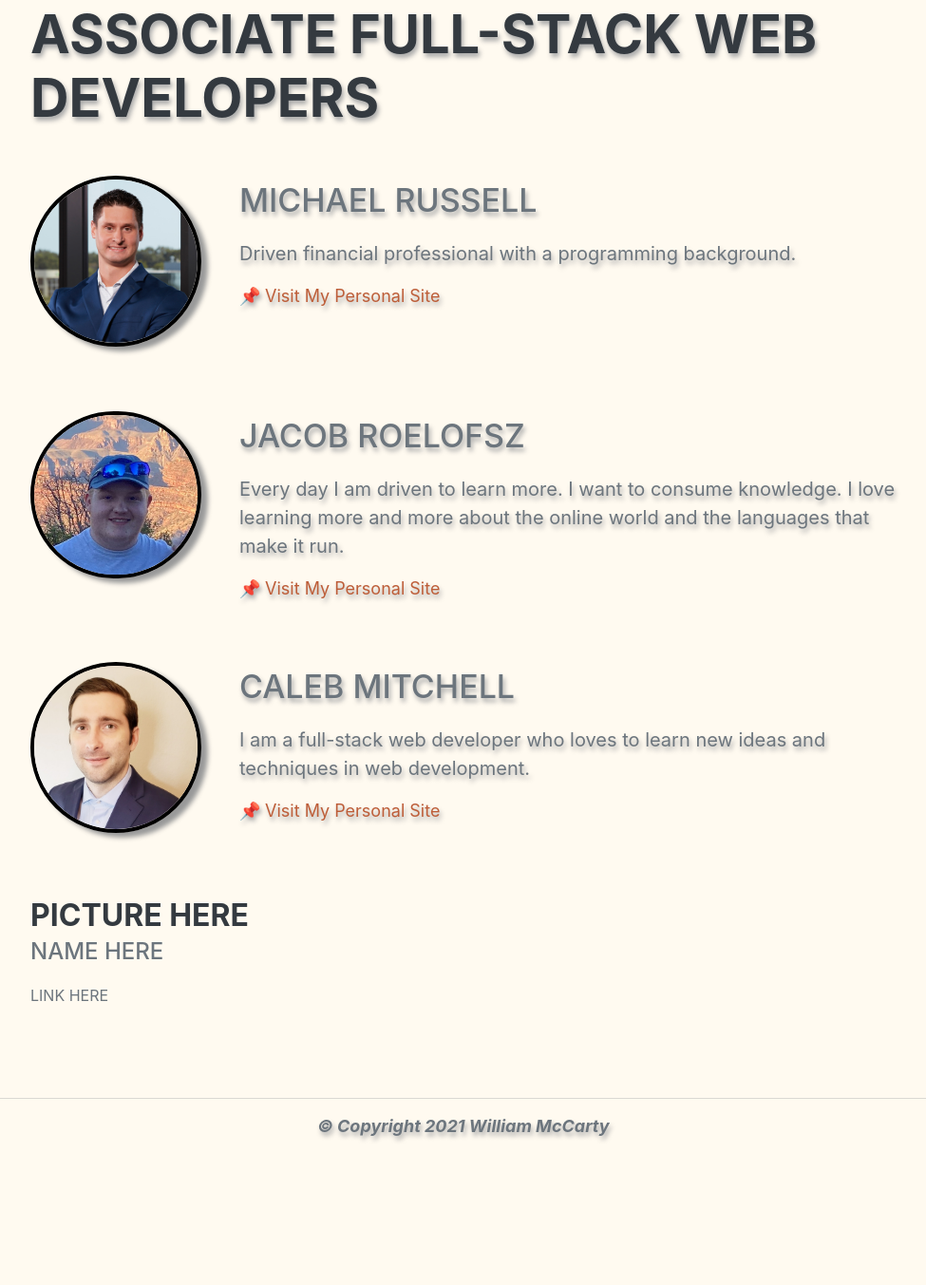
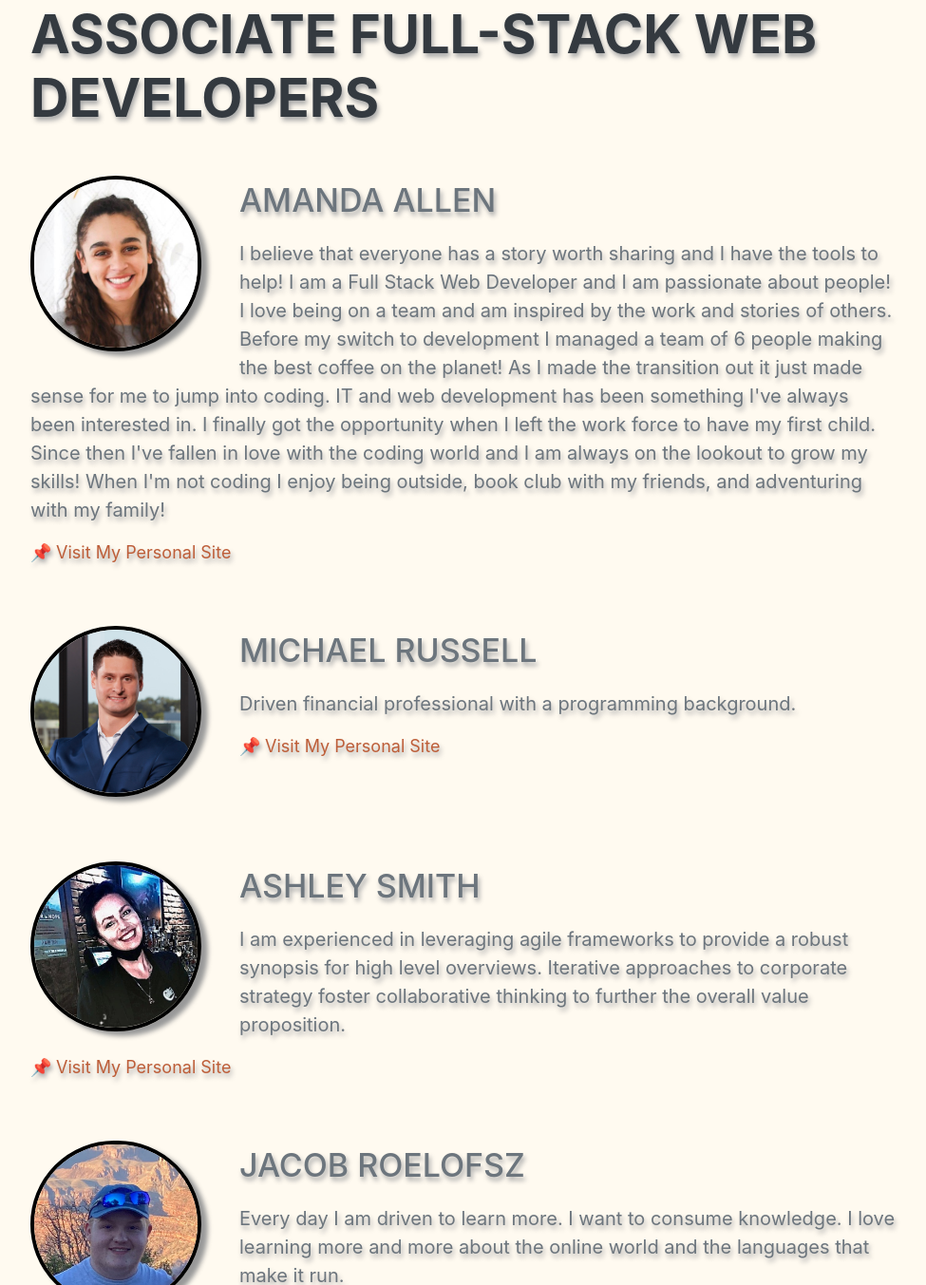
Before and after one commit to WilliamMcCarty/FED1PersonalSite, a plain HTML site: page FED1PersonalSite/links.html in a window 1280 px wide. Shown: the part 878-2231 px from the top of the page at 95% size, without its empty margins (288-1263 px from the left). Before the commit the page ends 2092 px from the top, so only its background shows below. Drawn offline with nearby package versions, Linux system fonts and the light colour scheme; a web font is replaced by a local one.

Commit message:
Added amanda allen and ashley smith to the links section

```diff
--- a/FED1PersonalSite/links.html
+++ b/FED1PersonalSite/links.html
@@ -63,11 +63,31 @@
                 <div class="d-flex flex-column flex-md-row justify-content-between mb-5">
                     <div class="flex-grow-1">
                         <h3 class="mb-0">
+                            <img class="img-responsive thumb" src="images/classmates/amandaallen.jpg" alt="Amanda Allen" title="Amanda Allen" />
+                        </h3>
+                        <div class="subheading mb-3 classMemberName textShadow">Amanda Allen</div>
+                        <p class="classMemberBio textShadow">I believe that everyone has a story worth sharing and I have the tools to help!  I am a Full Stack Web Developer and I am passionate about people! I love being on a team and am inspired by the work and stories of others. Before my switch to development I managed a team of 6 people making the best coffee on the planet! As I made the transition out it just made sense for me to jump into coding. IT and web development has been something I've always been interested in. I finally got the opportunity when I left the work force to have my first child. Since then I've fallen in love with the coding world and I am always on the lookout to grow my skills! When I'm not coding I enjoy being outside, book club with my friends, and adventuring with my family!</p>
+                        <p><a href="http://amandaallen.net//" target="_blank" class="classMemberLinks textShadow">&#128204; Visit My Personal Site</a></p>
+                    </div>
+                </div>
+                <div class="d-flex flex-column flex-md-row justify-content-between mb-5">
+                    <div class="flex-grow-1">
+                        <h3 class="mb-0">
                             <img class="img-responsive thumb" src="images/classmates/michaelrussell.jpg" alt="Michael Russell" title="Michael Russell" />
                         </h3>
                         <div class="subheading mb-3 classMemberName textShadow">Michael Russell</div>
                         <p class="classMemberBio textShadow">Driven financial professional with a programming background.</p>
                         <p><a href="http://michaelrussell.net/" target="_blank" class="classMemberLinks textShadow">&#128204; Visit My Personal Site</a></p>
+                    </div>
+                </div>
+                <div class="d-flex flex-column flex-md-row justify-content-between mb-5">
+                    <div class="flex-grow-1">
+                        <h3 class="mb-0">
+                            <img class="img-responsive thumb" src="images/classmates/ashleysmith.jpg" alt="Ashley Smith" title="Ashley Smith" />
+                        </h3>
+                        <div class="subheading mb-3 classMemberName textShadow">Ashley Smith</div>
+                        <p class="classMemberBio textShadow">I am experienced in leveraging agile frameworks to provide a robust synopsis for high level overviews. Iterative approaches to corporate strategy foster collaborative thinking to further the overall value proposition.</p>
+                        <p><a href="http://d2107asmith-001-site1.mysitepanel.net/" target="_blank" class="classMemberLinks textShadow">&#128204; Visit My Personal Site</a></p>
                     </div>
                 </div>
                 <div class="d-flex flex-column flex-md-row justify-content-between mb-5">
@@ -88,13 +108,6 @@
                         <div class="subheading mb-3 classMemberName textShadow">Caleb Mitchell</div>
                         <p class="classMemberBio textShadow">I am a full-stack web developer who loves to learn new ideas and techniques in web development.</p>
                         <p><a href="http://c-mitchell.com//" target="_blank" class="classMemberLinks textShadow">&#128204; Visit My Personal Site</a></p>
-                    </div>
-                </div>
-                <div class="d-flex flex-column flex-md-row justify-content-between">
-                    <div class="flex-grow-1">
-                        <h3 class="mb-0">Picture Here</h3>
-                        <div class="subheading mb-3">Name Here</div>
-                        <p>LINK HERE</p>
                     </div>
                 </div>
             </div>
```
Also changed, not shown: FED1PersonalSite/images/classmates/amandaallen.jpg (added), FED1PersonalSite/images/classmates/ashleysmith.jpg (added), 1 other file.
